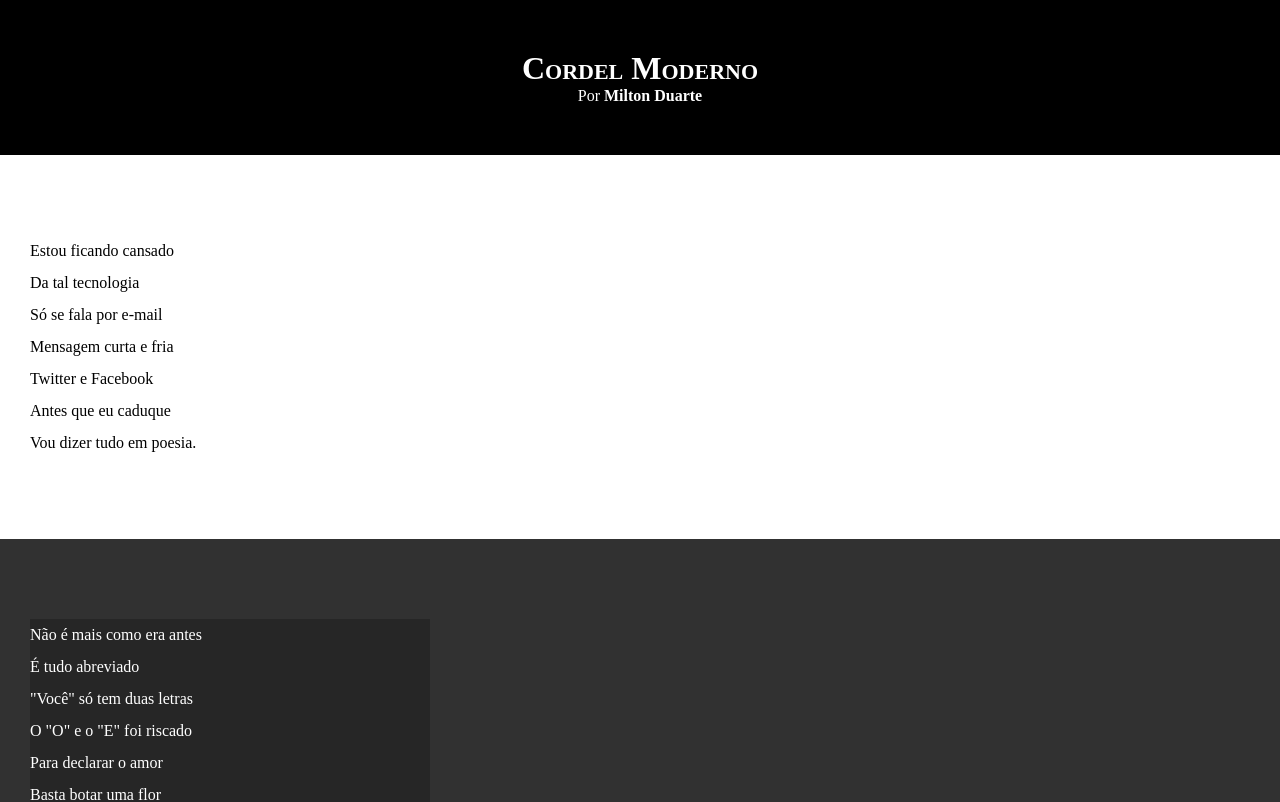
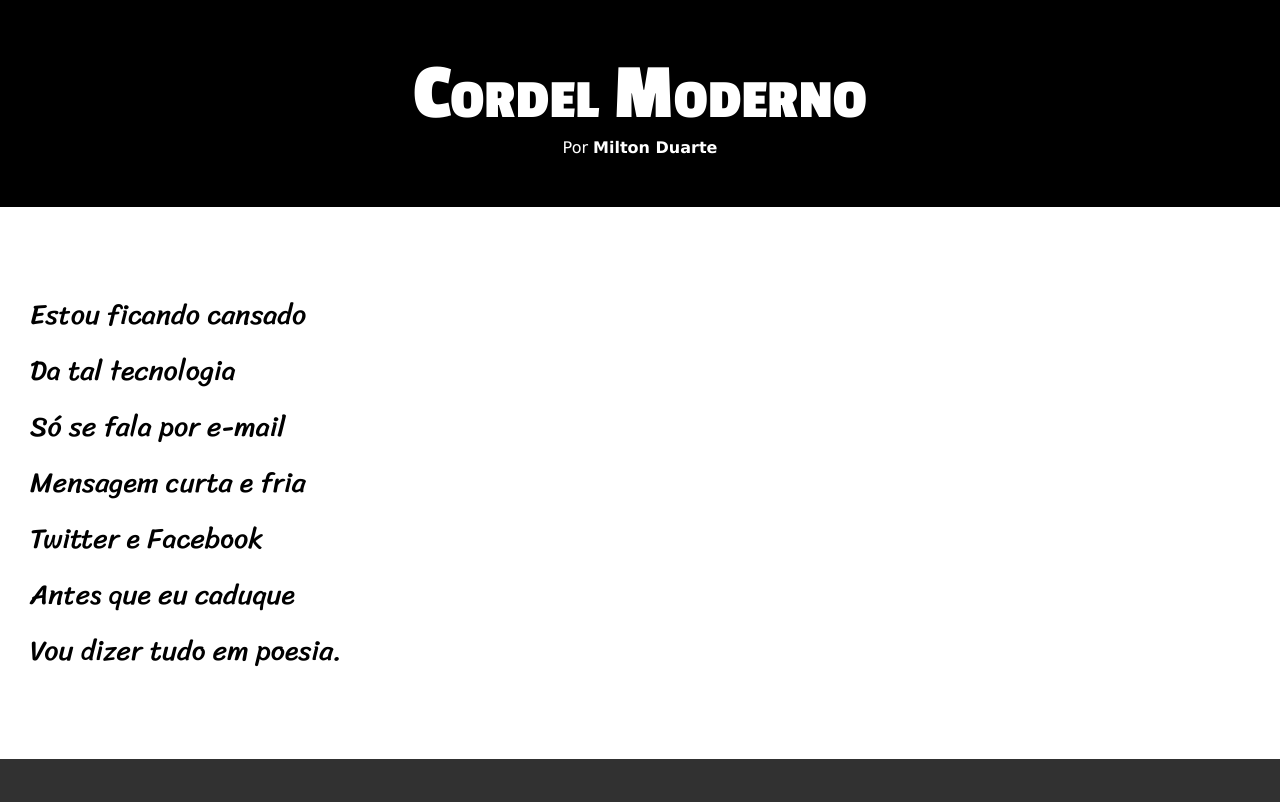
Before and after one commit to lucasribeirodossantos/html-css, a plain HTML site: page desafios/d012/cordel.html in a window 1280 px wide. Shown: the top 802 px of the page. Drawn offline with Linux system fonts and the light colour scheme.

Commit message:
mudando as fonts do cordel

```diff
--- a/desafios/d012/estilo/style.css
+++ b/desafios/d012/estilo/style.css
@@ -1,12 +1,21 @@
 @charset "UTF-8";
 
+@import url('https://fonts.googleapis.com/css2?family=Passion+One:wght@400;700;900&family=Sriracha&display=swap');
+@import url('https://fonts.googleapis.com/css2?family=Passion+One:wght@400;700;900&family=Sriracha&display=swap');
+:root {
+    --fonte1: Verdana, Geneva, Tahoma, sans-serif;
+    --fonte2: "Passion One", sans-serif;
+    --fonte3: "Sriracha", cursive;
+}
 * {
     margin: 0px;
     padding: 0px;
+    font-size: 1em;
 }
 html, body {
     min-height: 100vh;
     background-color: darkgray;
+    font-family: var(--fonte1);
 }
 header {
     background-color: black;
@@ -16,6 +25,8 @@ header {
 header > h1 {
     padding-top: 50px;
     font-variant: small-caps;
+    font-family: var(--fonte2);
+    font-size: 10vh;
 }
 header > p {
     padding-bottom: 50px;
@@ -29,10 +40,12 @@ header a:hover, footer a:hover {
     text-decoration: underline;
 }
 section {
+    font-family: var(--fonte3);
     padding-top: 10vh;
     padding-bottom: 10vh;
     line-height: 2em;
     padding-left: 30px;
+    font-size: 3.5vh;
 }
 section.normal {
     background-color: white;
@@ -43,7 +56,8 @@ section.imagem {
     color: white;
 }
 section.imagem > p {
-    width: 400px;
+    display: inline-block;
+    padding: 5px;
     background-color: rgba(0, 0, 0, 0.219);
 }
 footer {
```
